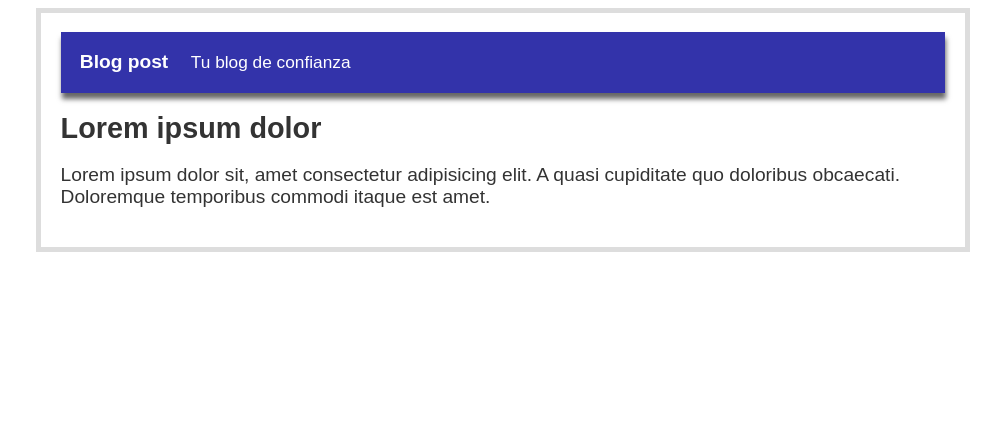
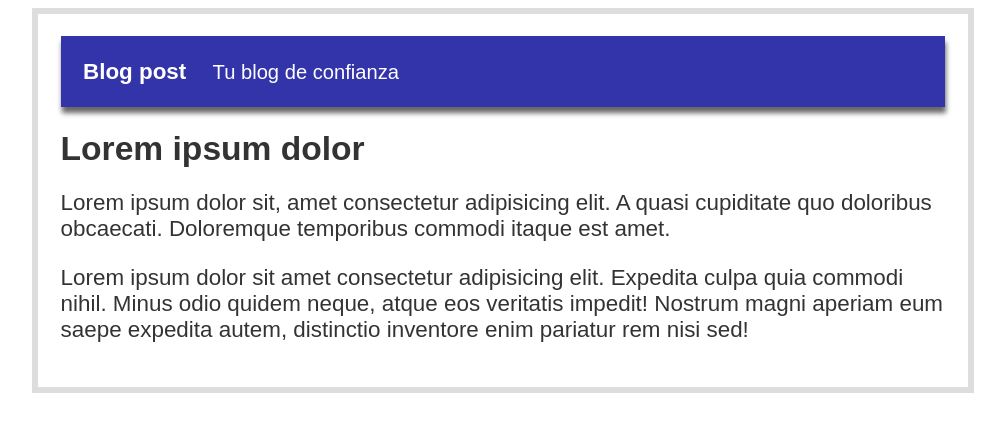
Before and after one commit to Randall-MC/Platzi, a plain HTML site: page Git-GitHub_Profesional/proyecto1/blogpost.html in a window 1280 px wide. Shown: the whole page, without its empty margins (137-1142 px from the left). Drawn offline with Linux system fonts and the light colour scheme.

Commit message:
New paragraph and font-size increased

```diff
--- a/Git-GitHub_Profesional/proyecto1/blogpost.html
+++ b/Git-GitHub_Profesional/proyecto1/blogpost.html
@@ -15,6 +15,7 @@
         <div id="post">
             <h1>Lorem ipsum dolor</h1>
             <p>Lorem ipsum dolor sit, amet consectetur adipisicing elit. A quasi cupiditate quo doloribus obcaecati. Doloremque temporibus commodi itaque est amet.</p>
+            <p>Lorem ipsum dolor sit amet consectetur adipisicing elit. Expedita culpa quia commodi nihil. Minus odio quidem neque, atque eos veritatis impedit! Nostrum magni aperiam eum saepe expedita autem, distinctio inventore enim pariatur rem nisi sed!</p>
         </div>
     </div>
 </body>
--- a/Git-GitHub_Profesional/proyecto1/css/style.css
+++ b/Git-GitHub_Profesional/proyecto1/css/style.css
@@ -7,7 +7,7 @@ body {
     box-sizing: border-box;
     color: #333;
     font-family: Arial, Helvetica, sans-serif;
-    font-size: 1.2em;
+    font-size: 1.4em;
 }
 
 #container {
```
